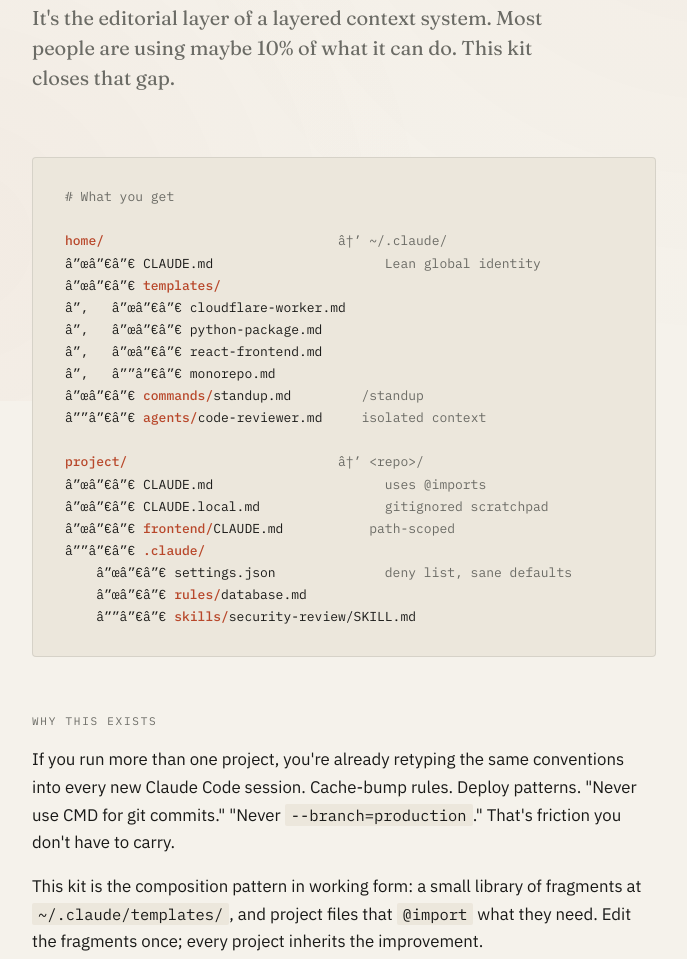
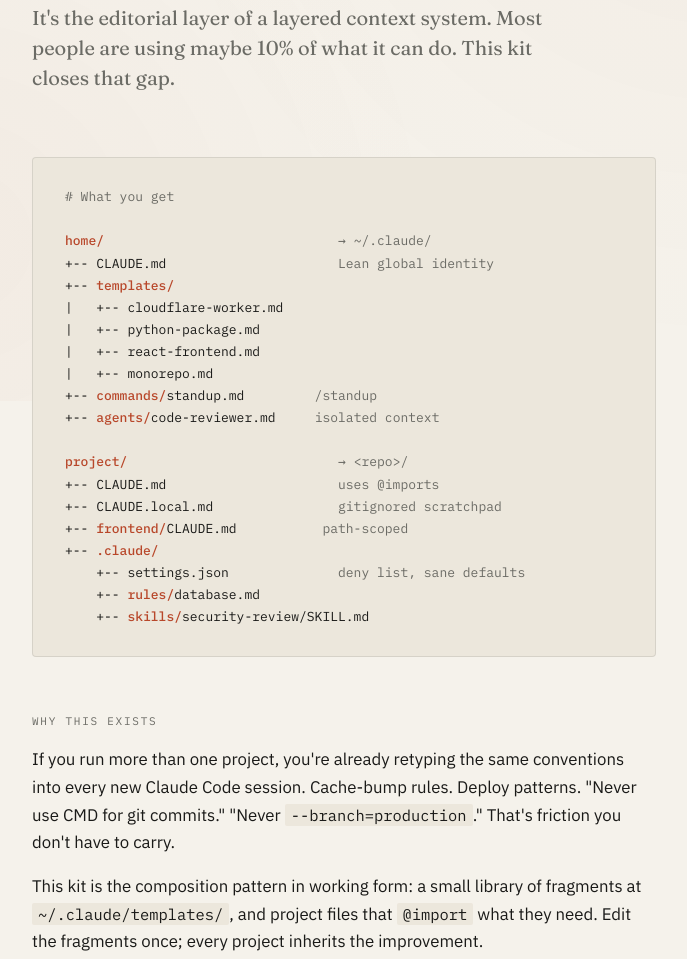
Before and after one commit to fkx2016/claudemd-kit, a plain HTML site: page landing/public/index.html in a window 1280 px wide. Shown: the part 399-1358 px from the top of the page, without its empty margins (296-983 px from the left). Drawn offline with Linux system fonts and the light colour scheme.

Commit message:
Fix encoding mojibake in landing page (em-dashes, arrows, tree chars all became corrupt during write); replace with HTML entities and ASCII tree chars

```diff
--- a/landing/public/index.html
+++ b/landing/public/index.html
@@ -3,7 +3,7 @@
 <head>
   <meta charset="UTF-8" />
   <meta name="viewport" content="width=device-width, initial-scale=1.0" />
-  <title>The CLAUDE.md Starter Kit â€” Kurka Labs</title>
+  <title>The CLAUDE.md Starter Kit &mdash; Kurka Labs</title>
   <meta name="description" content="A drop-in .claude/ setup for Claude Code. Composition pattern, working examples of every subsystem. Free." />
 
   <meta property="og:title" content="The CLAUDE.md Starter Kit" />
@@ -290,24 +290,24 @@
 
       <pre class="tree-block"><span class="tree-comment"># What you get</span>
 
-<span class="tree-dir">home/</span>                              <span class="tree-comment">â†’ ~/.claude/</span>
-â”œâ”€â”€ CLAUDE.md                      <span class="tree-comment">Lean global identity</span>
-â”œâ”€â”€ <span class="tree-dir">templates/</span>
-â”‚   â”œâ”€â”€ cloudflare-worker.md
-â”‚   â”œâ”€â”€ python-package.md
-â”‚   â”œâ”€â”€ react-frontend.md
-â”‚   â””â”€â”€ monorepo.md
-â”œâ”€â”€ <span class="tree-dir">commands/</span>standup.md         <span class="tree-comment">/standup</span>
-â””â”€â”€ <span class="tree-dir">agents/</span>code-reviewer.md     <span class="tree-comment">isolated context</span>
+<span class="tree-dir">home/</span>                              <span class="tree-comment">&rarr; ~/.claude/</span>
++-- CLAUDE.md                      <span class="tree-comment">Lean global identity</span>
++-- <span class="tree-dir">templates/</span>
+|   +-- cloudflare-worker.md
+|   +-- python-package.md
+|   +-- react-frontend.md
+|   +-- monorepo.md
++-- <span class="tree-dir">commands/</span>standup.md         <span class="tree-comment">/standup</span>
++-- <span class="tree-dir">agents/</span>code-reviewer.md     <span class="tree-comment">isolated context</span>
 
-<span class="tree-dir">project/</span>                           <span class="tree-comment">â†’ &lt;repo&gt;/</span>
-â”œâ”€â”€ CLAUDE.md                      <span class="tree-comment">uses @imports</span>
-â”œâ”€â”€ CLAUDE.local.md                <span class="tree-comment">gitignored scratchpad</span>
-â”œâ”€â”€ <span class="tree-dir">frontend/</span>CLAUDE.md           <span class="tree-comment">path-scoped</span>
-â””â”€â”€ <span class="tree-dir">.claude/</span>
-    â”œâ”€â”€ settings.json              <span class="tree-comment">deny list, sane defaults</span>
-    â”œâ”€â”€ <span class="tree-dir">rules/</span>database.md
-    â””â”€â”€ <span class="tree-dir">skills/</span>security-review/SKILL.md</pre>
+<span class="tree-dir">project/</span>                           <span class="tree-comment">&rarr; &lt;repo&gt;/</span>
++-- CLAUDE.md                      <span class="tree-comment">uses @imports</span>
++-- CLAUDE.local.md                <span class="tree-comment">gitignored scratchpad</span>
++-- <span class="tree-dir">frontend/</span>CLAUDE.md           <span class="tree-comment">path-scoped</span>
++-- <span class="tree-dir">.claude/</span>
+    +-- settings.json              <span class="tree-comment">deny list, sane defaults</span>
+    +-- <span class="tree-dir">rules/</span>database.md
+    +-- <span class="tree-dir">skills/</span>security-review/SKILL.md</pre>
 
       <section class="value-section">
         <div class="section-label">Why this exists</div>
@@ -321,7 +321,7 @@
 
         <form class="form" id="subscribe-form" novalidate>
           <input type="email" id="email" name="email" placeholder="you@domain.com" autocomplete="email" required />
-          <button type="submit" id="submit-btn">Send me the kit â†’</button>
+          <button type="submit" id="submit-btn">Send me the kit &rarr;</button>
         </form>
 
         <div class="turnstile-slot" id="turnstile-slot">
@@ -340,7 +340,7 @@
       <div class="read-more">
         <a href="https://fkxx.substack.com" id="article-link">
           <span>Read the full article: <em style="font-family: var(--font-display); font-style: italic;">CLAUDE.md Is Not a Config File</em></span>
-          <span class="arrow">â†’</span>
+          <span class="arrow">&rarr;</span>
         </a>
       </div>
     </main>
@@ -398,18 +398,18 @@
             form.style.display = 'none';
             document.querySelector('.form-meta').style.display = 'none';
             turnstileSlot.style.display = 'none';
-            showMessage('Sent. Check ' + email + ' â€” should arrive within a minute. Search for "Kurka Labs" if it lands in spam.', 'success');
+            showMessage('Sent. Check ' + email + ' -- should arrive within a minute. Search for "Kurka Labs" if it lands in spam.', 'success');
           } else {
             const errorMsg = data.error || 'Something went wrong. Try again in a moment.';
             showMessage(errorMsg, 'error');
             submitBtn.disabled = false;
-            submitBtn.textContent = 'Send me the kit â†’';
+            submitBtn.textContent = 'Send me the kit ->';
             if (window.turnstile) { window.turnstile.reset(); window.turnstileToken = null; }
           }
         } catch (err) {
           showMessage('Network error. Check your connection and try again.', 'error');
           submitBtn.disabled = false;
-          submitBtn.textContent = 'Send me the kit â†’';
+          submitBtn.textContent = 'Send me the kit ->';
         }
       });
     })();
```
